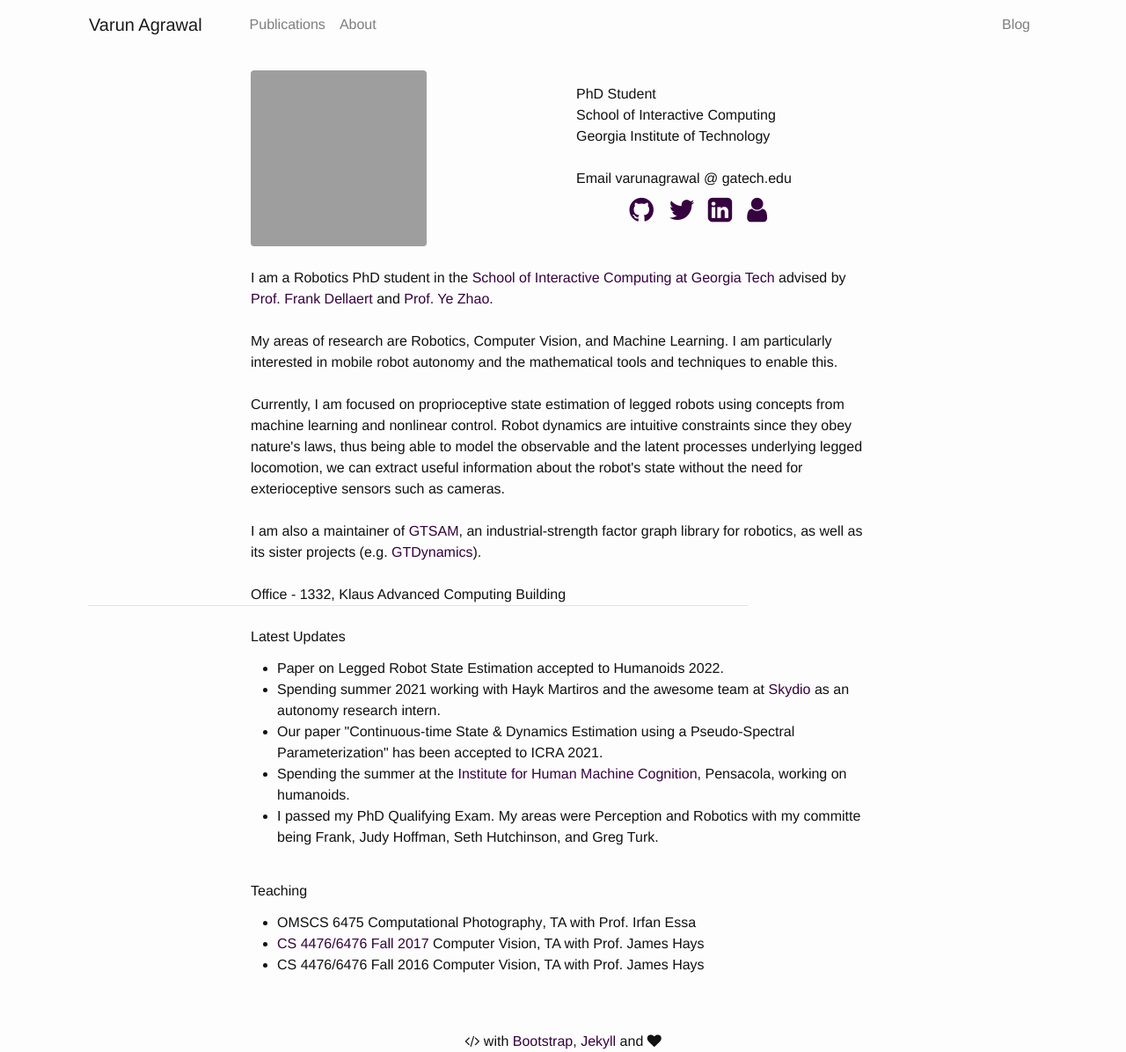
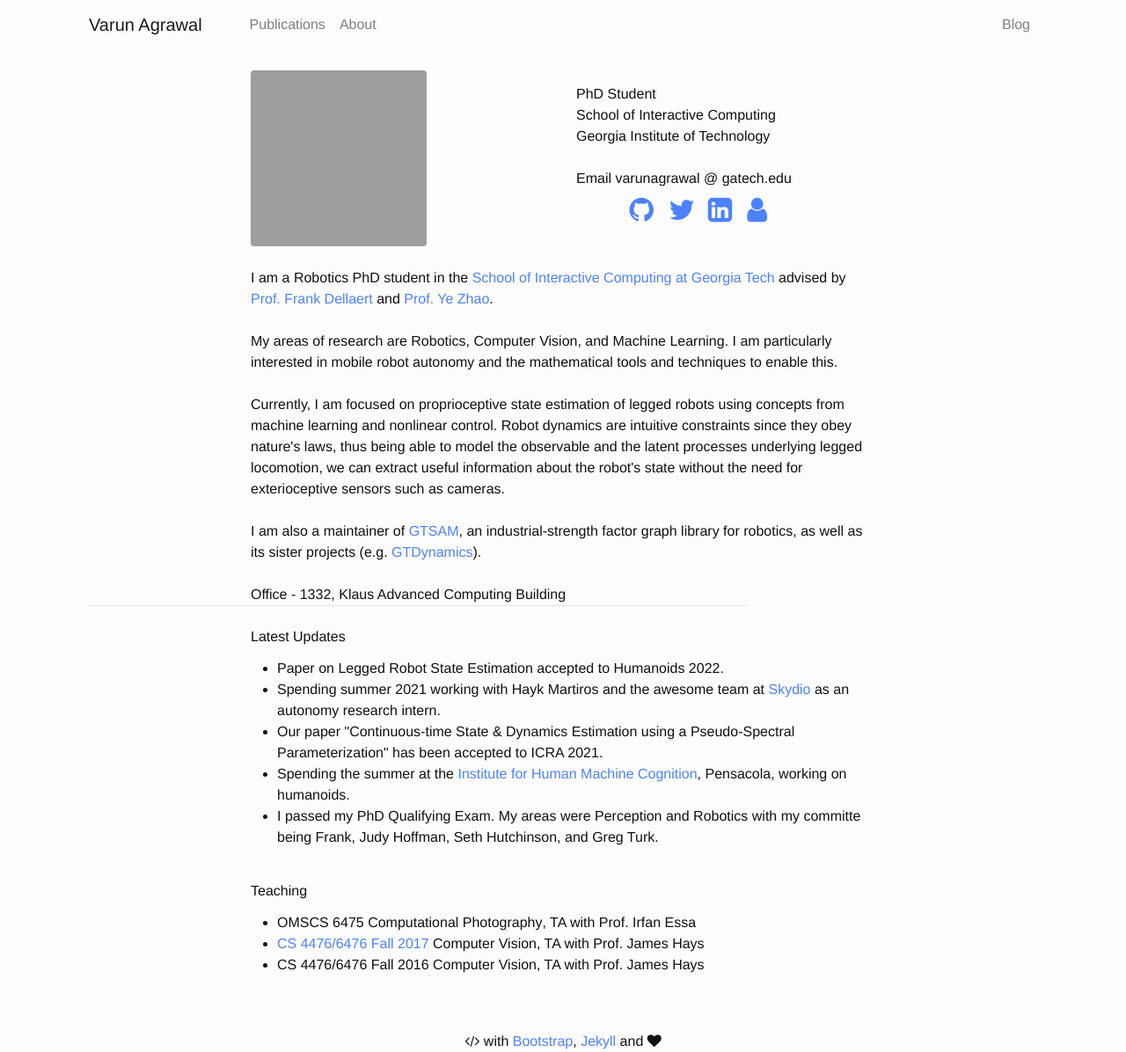
Before and after one commit to varunagrawal/varunagrawal.github.io, a Jekyll site: the page built from index.html, in a window 1280 px wide. Shown: the whole page at 88% size. Built offline with Jekyll 4.4.1, drawn with Linux system fonts in a browser that asks for light colours; nearby versions of some CDN libraries; a style sheet for code colours, icons or effects is not loaded; grey boxes are pictures that could not be loaded.

Commit message:
better link color for color-blindness

```diff
--- a/_sass/_custom.scss
+++ b/_sass/_custom.scss
@@ -9,5 +9,5 @@
 
 a:link,
 a:visited {
-    color: #36013F; // Deep Purple because I love that band.
+    color: #4C82FF;
 }
```
